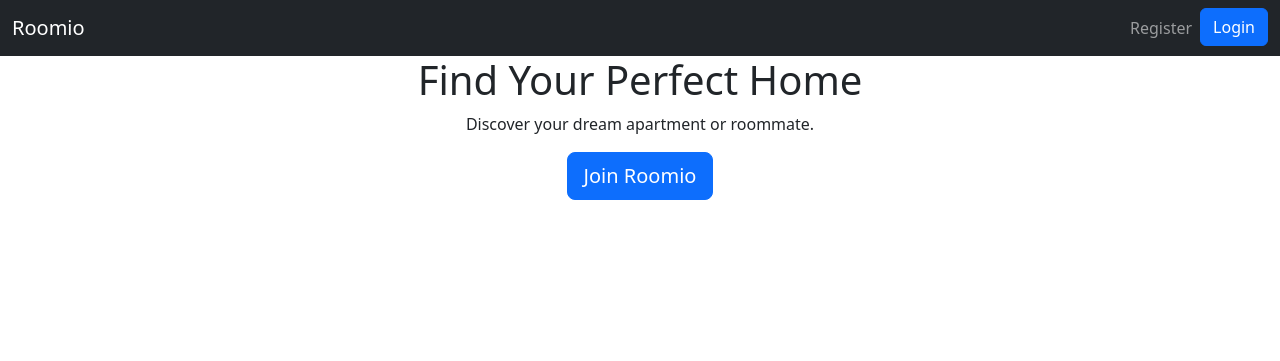
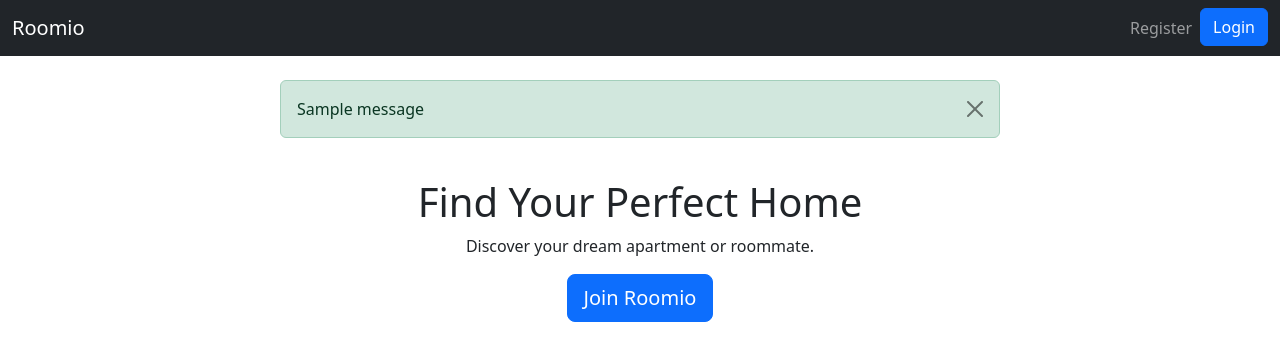
Before and after one commit to revindsilva26/Roomio_app, a Django app: page / in a window 1280 px wide. Shown: the top 361 px of the page. Run offline with Django 4.2, Linux system fonts and the light colour scheme; tables that the repository leaves empty hold one stand-in row (values such as "Sample post"); one stand-in notice (Sample message) is shown; parts of the project's set-up code (start-up, migrations or seed data) failed here and were passed over.

Commit message:
Small tweaks

```diff
--- a/app/templates/home.html
+++ b/app/templates/home.html
@@ -2,6 +2,20 @@
 {% load static %}
 
 {% block content %}
+{% if messages %}
+<section class="container my-4">
+  <div class="row">
+    <div class="col-md-8 offset-md-2">
+      {% for message in messages %}
+        <div class="alert alert-{{ message.tags }} alert-dismissible fade show" role="alert">
+          {{ message }}
+          <button type="button" class="btn-close" data-bs-dismiss="alert" aria-label="Close"></button>
+        </div>
+      {% endfor %}
+    </div>
+  </div>
+</section>
+{% endif %}
   <div class="hero-section d-flex justify-content-center align-items-center">
     <div class="container text-center">
       {% if user.is_authenticated %}
--- a/roomio/settings.py
+++ b/roomio/settings.py
@@ -60,7 +60,7 @@ DATABASES = {
         "ENGINE": "django.db.backends.mysql",
         "NAME": "roomio",
         "USER": "root",
-        "PASSWORD": "root",
+        "PASSWORD": "",
         "HOST": "127.0.0.1",
         "PORT": "8889",
     }
```
